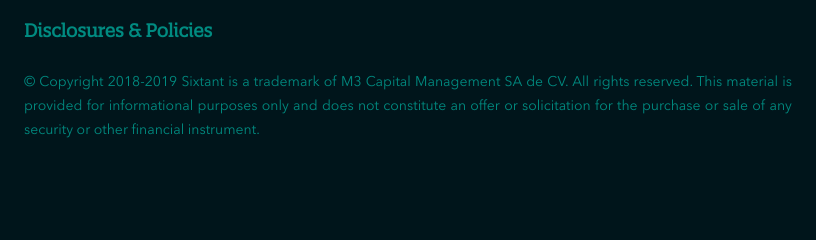
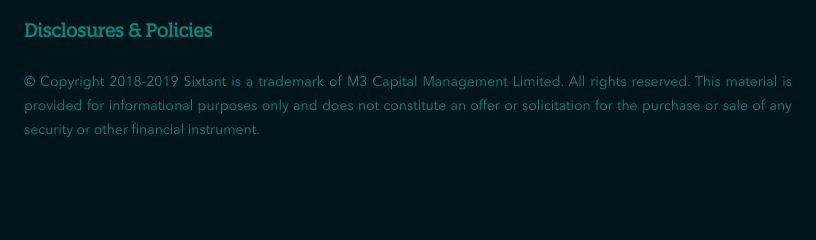
Before and after one commit to mariorz/mariorz.github.io, a plain HTML site: page index.html in a window 1280 px wide. Shown: the part 2255-2495 px from the top of the page, 424-1240 px from the left. Drawn offline with Linux system fonts and the light colour scheme.

Commit message:
sapi to uk limited

```diff
--- a/index.html
+++ b/index.html
@@ -134,7 +134,7 @@
             <div class="col-lg-8">
                 <div class="single-footer-item">
                     <h4>Disclosures & Policies</h4>
-                    <p>© Copyright 2018-2019 Sixtant is a trademark of M3 Capital Management SA de CV. All rights reserved. This material is provided for informational purposes only and does not constitute an offer or solicitation for the purchase or sale of any security or other financial instrument.</p>
+                    <p>© Copyright 2018-2019 Sixtant is a trademark of M3 Capital Management Limited. All rights reserved. This material is provided for informational purposes only and does not constitute an offer or solicitation for the purchase or sale of any security or other financial instrument.</p>
                 </div>
             </div>
         </div>
```
